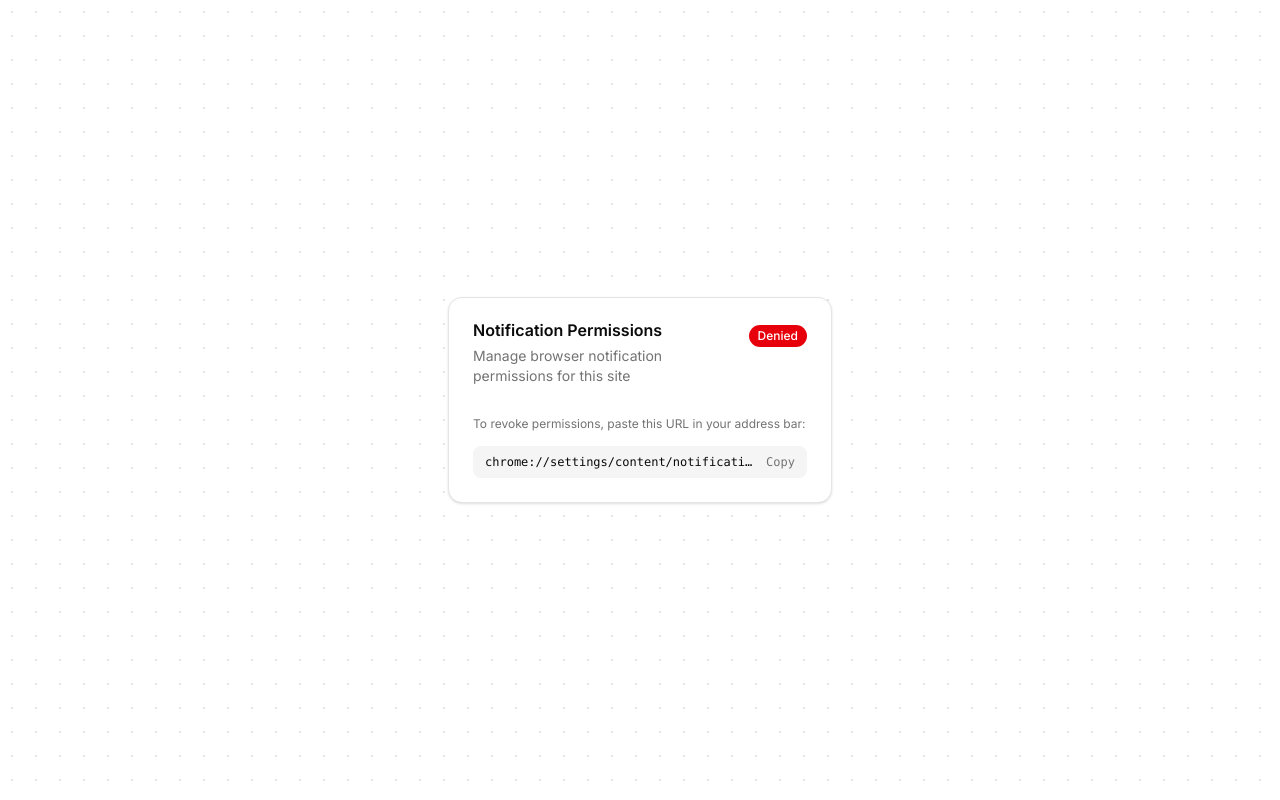
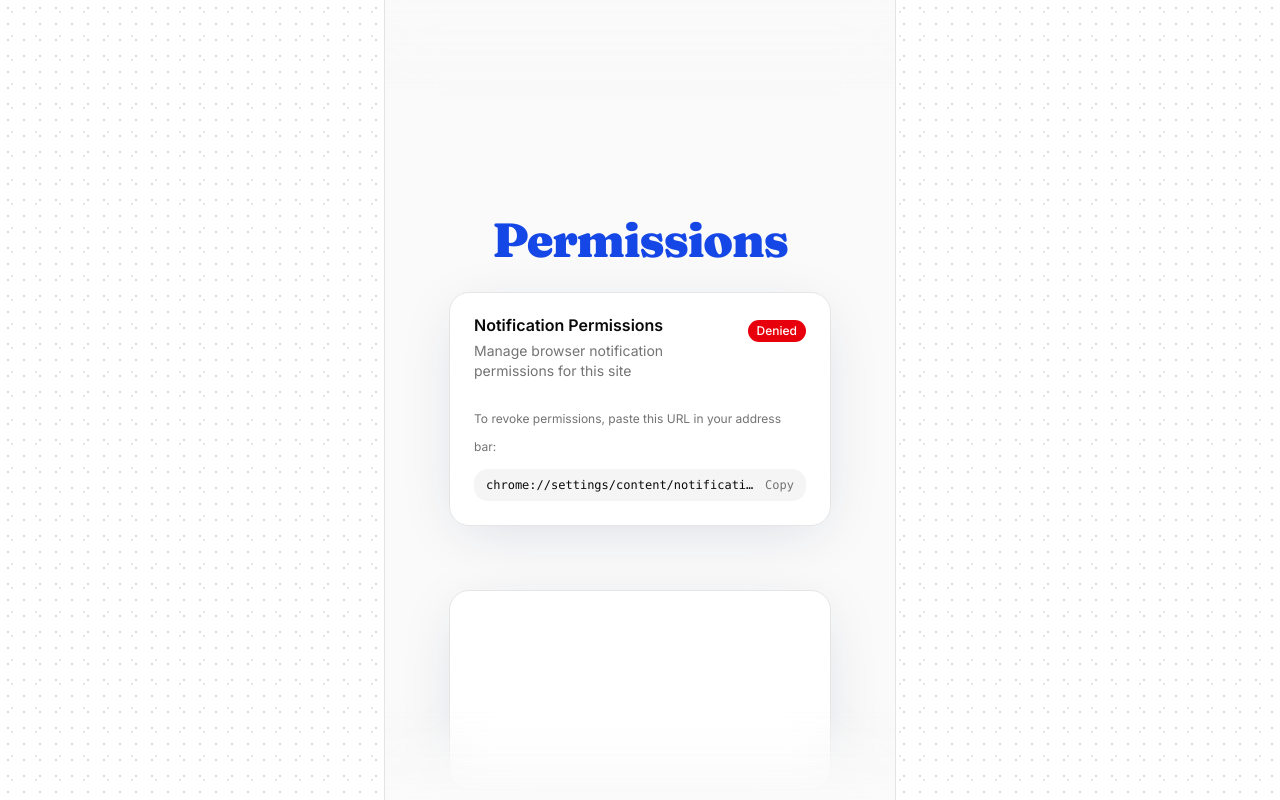
Before and after one commit to nagbharat92/notifications-browser, a React (Vite) app: page / in a window 1280 px wide. Built offline with nearby package versions, Linux system fonts and the light colour scheme.

Commit message:
feat: dynamic card shadows that follow cursor as light source
- Add useDynamicShadow hook (cursor-reactive box-shadow)
- Add DynamicShadowCard wrapper component
- Shadow offset, blur, and opacity respond to cursor distance
- Closer cursor = sharper/stronger shadow, farther = softer/fainter

```diff
--- a/index.html
+++ b/index.html
@@ -7,7 +7,7 @@
     <link rel="preconnect" href="https://fonts.googleapis.com" />
     <link rel="preconnect" href="https://fonts.gstatic.com" crossorigin />
     <link
-      href="https://fonts.googleapis.com/css2?family=Inter:wght@100..900&display=swap"
+      href="https://fonts.googleapis.com/css2?family=Fraunces:opsz,wght@9..144,100..900&family=Inter:wght@100..900&display=swap"
       rel="stylesheet"
     />
     <title>Vite + React + TS</title>
--- /dev/null
+++ b/src/components/DynamicShadowCard.tsx
@@ -0,0 +1,23 @@
+import { useRef, type ComponentProps } from "react";
+import { Card } from "@/components/ui/card";
+import { useDynamicShadow } from "@/hooks/useDynamicShadow";
+
+/**
+ * A Card whose box-shadow dynamically follows the cursor,
+ * treating the mouse pointer as a light source.
+ */
+export function DynamicShadowCard({
+  style,
+  ...props
+}: ComponentProps<typeof Card>) {
+  const ref = useRef<HTMLDivElement>(null);
+  const shadow = useDynamicShadow(ref);
+
+  return (
+    <Card
+      ref={ref}
+      style={{ ...style, boxShadow: shadow, transition: "box-shadow 0.15s ease-out" }}
+      {...props}
+    />
+  );
+}
--- /dev/null
+++ b/src/hooks/useDynamicShadow.ts
@@ -0,0 +1,86 @@
+import { useEffect, useRef, useState, type RefObject } from "react";
+
+const SHADOW_BASE = "oklch(0.282 0.091 267.935";
+const MAX_OFFSET = 40;
+const BLUR_MIN = 20;
+const BLUR_MAX = 60;
+const SPREAD = -12;
+const OPACITY_MIN = 0.15;
+const OPACITY_MAX = 0.65;
+const MAX_DIST = 600;
+
+/**
+ * Returns a box-shadow string that reacts to the mouse position,
+ * treating the cursor as a light source. The shadow falls opposite
+ * to the cursor relative to the element's center.
+ *
+ * As the cursor gets closer:
+ *  - shadow offset shrinks (light is nearly overhead)
+ *  - opacity increases  (stronger shadow)
+ *  - blur decreases     (sharper shadow)
+ *
+ * As the cursor moves farther:
+ *  - shadow offset grows (longer shadow)
+ *  - opacity decreases  (fainter shadow)
+ *  - blur increases     (softer shadow)
+ */
+export function useDynamicShadow(
+  ref: RefObject<HTMLElement | null>
+): string {
+  const [shadow, setShadow] = useState(
+    `0px 12px ${BLUR_MAX}px ${SPREAD}px ${SHADOW_BASE} / ${OPACITY_MIN})`
+  );
+  const rafId = useRef(0);
+
+  useEffect(() => {
+    const el = ref.current;
+    if (!el) return;
+
+    const onMouseMove = (e: MouseEvent) => {
+      cancelAnimationFrame(rafId.current);
+      rafId.current = requestAnimationFrame(() => {
+        const rect = el.getBoundingClientRect();
+        const cx = rect.left + rect.width / 2;
+        const cy = rect.top + rect.height / 2;
+
+        // Vector from mouse (light source) to card center
+        const dx = cx - e.clientX;
+        const dy = cy - e.clientY;
+        const dist = Math.sqrt(dx * dx + dy * dy);
+
+        if (dist === 0) {
+          setShadow(
+            `0px 0px ${BLUR_MIN}px ${SPREAD}px ${SHADOW_BASE} / ${OPACITY_MAX})`
+          );
+          return;
+        }
+
+        // t = 0 when cursor is on the card, 1 when far away
+        const t = Math.min(dist / MAX_DIST, 1);
+
+        // Closer → smaller offset (4px), farther → larger offset (32px)
+        const offsetScale = 8 + t * (MAX_OFFSET - 8);
+        const ox = (dx / dist) * offsetScale;
+        const oy = (dy / dist) * offsetScale;
+
+        // Closer → higher opacity, farther → lower opacity
+        const opacity = OPACITY_MAX - t * (OPACITY_MAX - OPACITY_MIN);
+
+        // Closer → smaller blur (sharp), farther → larger blur (soft)
+        const blur = BLUR_MIN + t * (BLUR_MAX - BLUR_MIN);
+
+        setShadow(
+          `${ox.toFixed(1)}px ${oy.toFixed(1)}px ${blur.toFixed(0)}px ${SPREAD}px ${SHADOW_BASE} / ${opacity.toFixed(3)})`
+        );
+      });
+    };
+
+    window.addEventListener("mousemove", onMouseMove);
+    return () => {
+      window.removeEventListener("mousemove", onMouseMove);
+      cancelAnimationFrame(rafId.current);
+    };
+  }, [ref]);
+
+  return shadow;
+}
--- a/src/pages/HomePage.tsx
+++ b/src/pages/HomePage.tsx
@@ -2,7 +2,6 @@ import { useEffect, useState } from "react";
 import { Button } from "@/components/ui/button";
 import { Badge } from "@/components/ui/badge";
 import {
-  Card,
   CardAction,
   CardContent,
   CardDescription,
@@ -10,6 +9,7 @@ import {
   CardHeader,
   CardTitle,
 } from "@/components/ui/card";
+import { DynamicShadowCard } from "@/components/DynamicShadowCard";
 
 type SubscriptionState = "unset" | "subscribed" | "unsubscribed" | "denied";
 
@@ -64,9 +64,17 @@ export function HomePage() {
   const { variant, label } = badgeConfig[state];
 
   return (
-    <div className="flex min-h-svh items-center justify-center p-4">
-      <Card className="w-full max-w-sm">
-        <CardHeader>
+    <div className="h-svh flex items-stretch justify-center overflow-hidden bg-[radial-gradient(circle,_oklch(0.88_0_0)_1px,_transparent_1px)] bg-[length:16px_16px]">
+      <div className="w-full max-w-[512px] bg-[oklch(0.985_0_0)] border-x border-[oklch(0.92_0_0)] relative">
+        <div className="absolute top-0 left-0 right-0 h-[100px] z-10 pointer-events-none backdrop-blur-xl bg-[linear-gradient(to_bottom,_oklch(0.985_0_0)_0%,_oklch(0.985_0_0_/_0%)_100%)] [mask-image:linear-gradient(to_bottom,_black_0%,_transparent_100%)]" />
+        <div className="absolute bottom-0 left-0 right-0 h-[100px] z-10 pointer-events-none backdrop-blur-xl bg-[linear-gradient(to_top,_oklch(0.985_0_0)_0%,_oklch(0.985_0_0_/_0%)_100%)] [mask-image:linear-gradient(to_top,_black_0%,_transparent_100%)]" />
+        <div className="overflow-y-auto no-scrollbar h-full px-16 py-[200px] flex flex-col gap-16">
+        <div className="w-full flex flex-col gap-3">
+          <div className="p-4">
+            <h1 className="text-[48px] leading-none font-black tracking-tight w-full text-center text-[oklch(48.8%_0.243_264.376)]" style={{ fontFamily: "'Fraunces', serif" }}>Permissions</h1>
+          </div>
+        <DynamicShadowCard className="w-full">
+          <CardHeader>
           <CardTitle>Notification Permissions</CardTitle>
           <CardDescription>
             Manage browser notification permissions for this site
@@ -101,7 +109,13 @@ export function HomePage() {
             </Button>
           </CardFooter>
         )}
-      </Card>
+        </DynamicShadowCard>
+        </div>
+        {Array.from({ length: 10 }, (_, i) => (
+          <DynamicShadowCard key={`blank-${i}`} className="w-full min-h-[200px]" />
+        ))}
+        </div>
+      </div>
     </div>
   );
 }
--- a/src/styles/globals.css
+++ b/src/styles/globals.css
@@ -46,7 +46,7 @@
 }
 
 :root {
-  --radius: 0.625rem;
+  --radius: 1rem;
   --background: oklch(1 0 0);
   --foreground: oklch(0.145 0 0);
   --card: oklch(1 0 0);
@@ -152,3 +152,11 @@
     @apply relative rounded bg-muted px-[0.3rem] py-[0.2rem] font-mono text-sm font-semibold;
   }
 }
+
+.no-scrollbar {
+  -ms-overflow-style: none;
+  scrollbar-width: none;
+}
+.no-scrollbar::-webkit-scrollbar {
+  display: none;
+}
```
